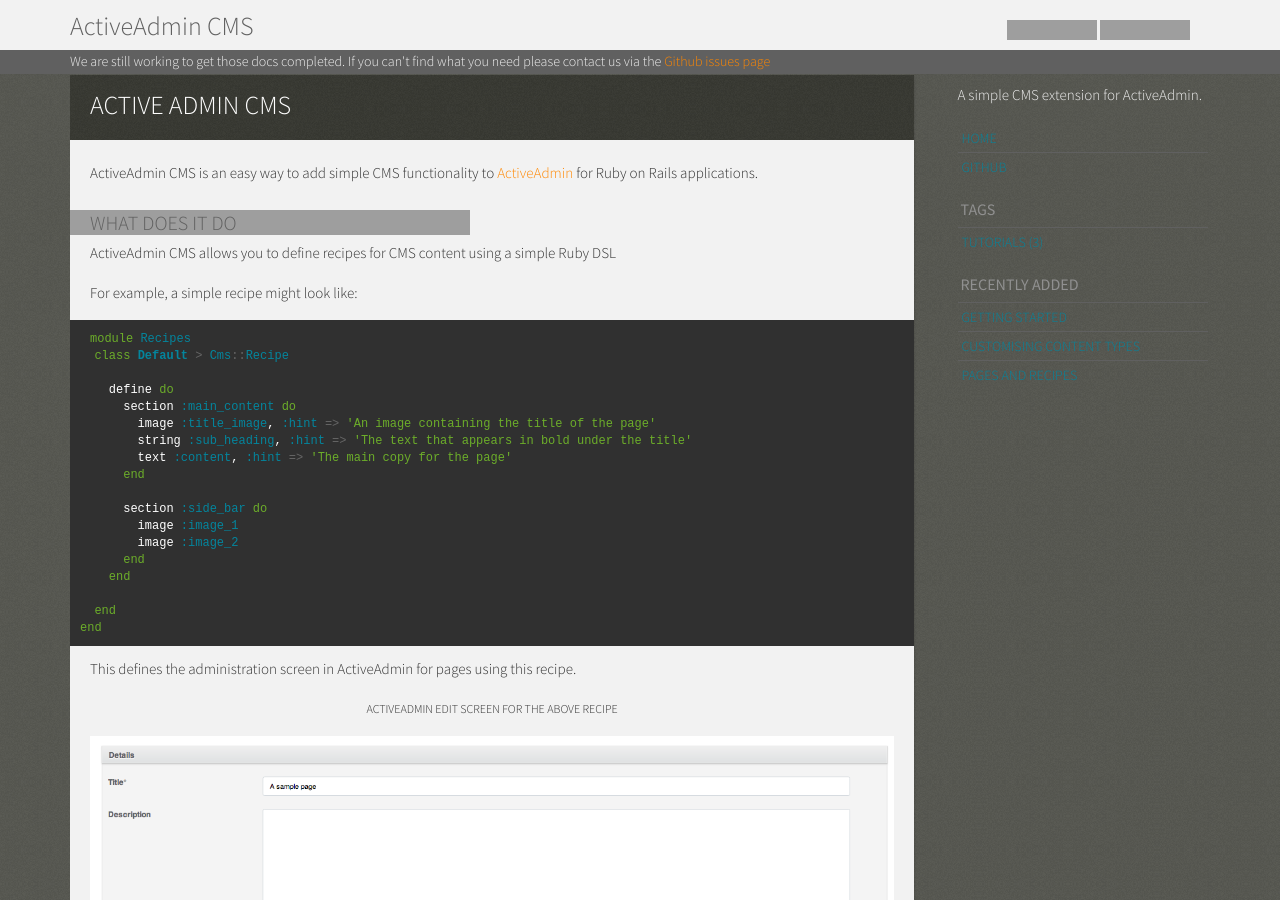
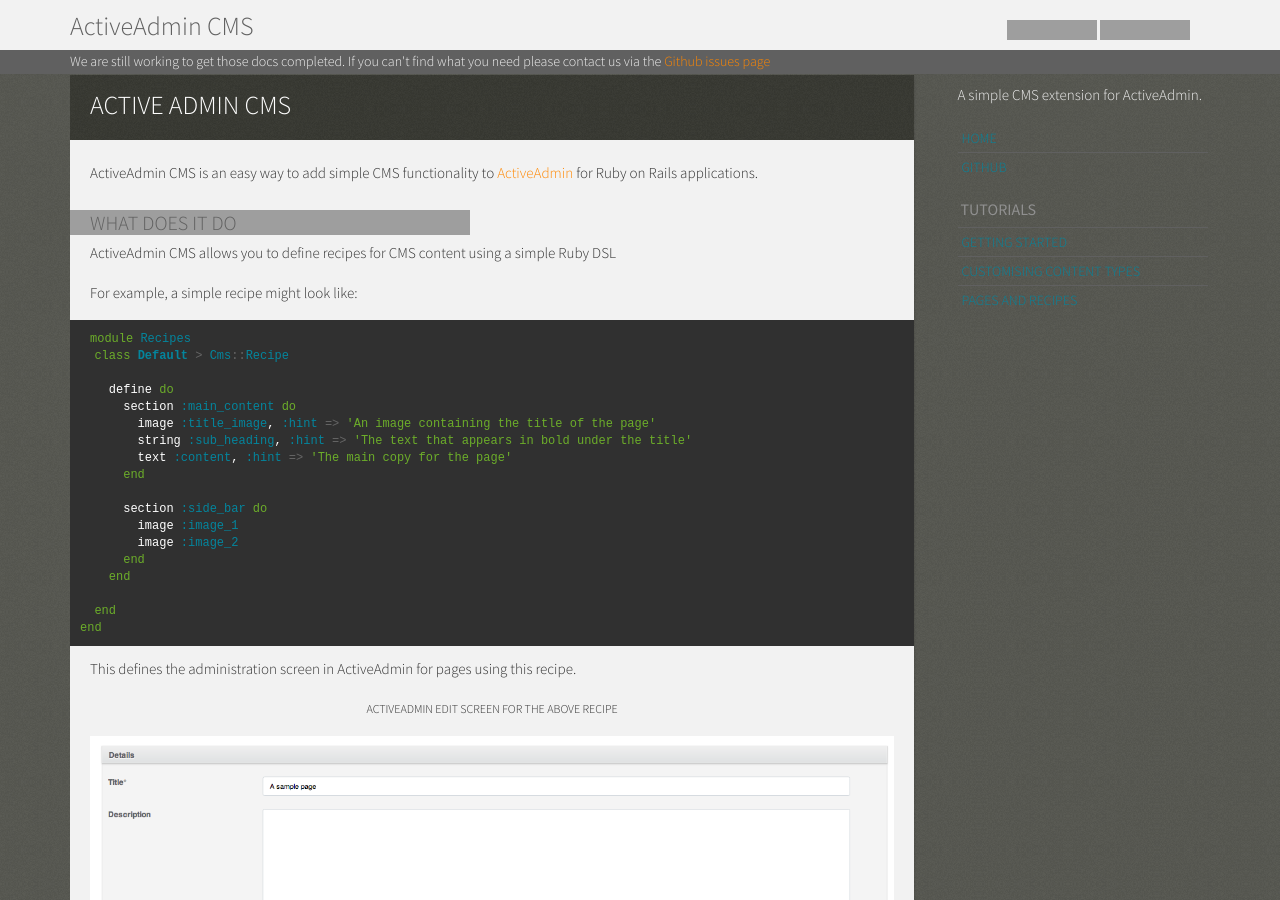
Before and after one commit to adamphillips/activeadmin-cms, a Jekyll site: the page built from index.html, in a window 1280 px wide and 900 px high. Built offline with Jekyll 4.4.1, drawn with Linux system fonts in a browser that asks for light colours; nearby versions of some CDN libraries; grey boxes are pictures that could not be loaded.

Commit message:
Removed menu items
The tag pages weren't being generated on Github, presumably due to the
plugin not running.  The menu has been amended temporarily.

```diff
--- a/_layouts/static.html
+++ b/_layouts/static.html
@@ -14,12 +14,7 @@ layout: default
   <!-- <p class="tag"><a href="/docs">Docs</a></p> -->
   <p class="tag"><a href="http://github.com/adamphillips/activeadmin-cms" rel="external">Github</a></p>
 
-  <h3>Tags</h3>
-  {% for tag in site.tags %}
-  <p class="tag"><a href="/activeadmin-cms/tag/{{ tag | first }}">{{ tag | first }} ({{ tag | last | size }})</a></p>
-  {% endfor %}
-
-  <h3>Recently added</h3>
+  <h3>Tutorials</h3>
   {% for recpost in site.posts limit: 5 %}
   <p class="tag"><a href="/activeadmin-cms{{ recpost.url }}">{{ recpost.title }}</a></p>
   {% endfor %}
```
Also changed, not shown: 6 other files.
